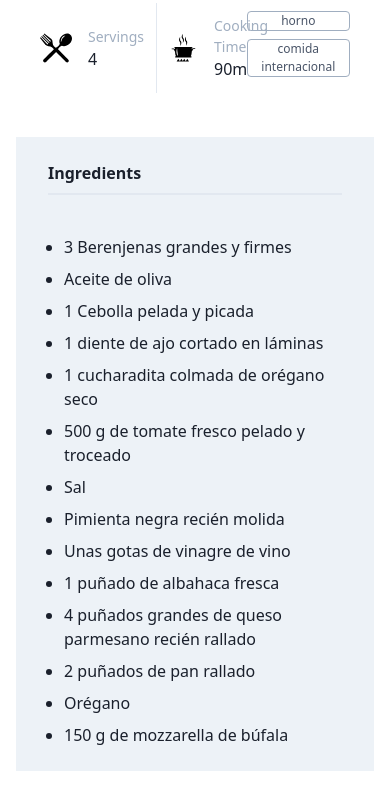
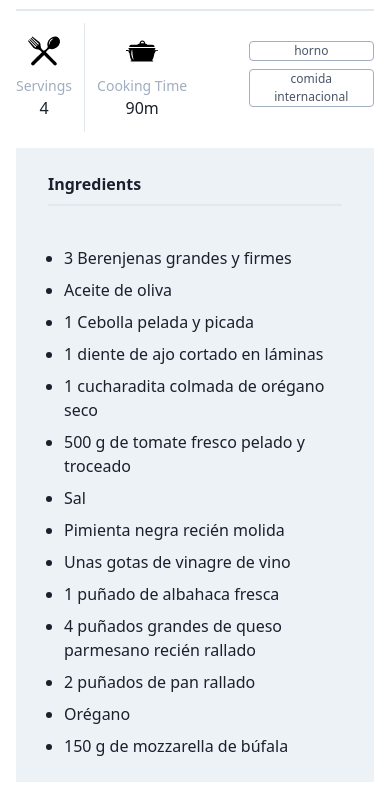
Before and after one commit to rubenRP/cookbook, a Gatsby site: page /berenjenas-a-la-parmigiana/ in a window 390 px wide. Shown: the part 379-1190 px from the top of the page. Built offline with nearby package versions, Linux system fonts and the light colour scheme; Gatsby itself is replaced by a stand-in of ours.

Commit message:
Style fixes

```diff
--- a/src/components/QuickInfo/index.tsx
+++ b/src/components/QuickInfo/index.tsx
@@ -12,7 +12,7 @@ const QuickInfo = ({
   return (
     <div className="flex items-center content-between divide-x divide-gray-300 w-2/3">
       {servings ? (
-        <div className="p-3 pl-0 flex items-center justify-center">
+        <div className="p-3 pl-0 flex flex-col lg:flex-row items-center justify-center">
           <svg
             x="0px"
             y="0px"
@@ -44,7 +44,7 @@ c-0.069,0.105-1.127-1.522-1.44-4.642C253.229,117.463,253.148,113.077,253.636,107
               />
             </g>
           </svg>
-          <div className="ml-4">
+          <div className="lg:ml-4 text-center lg:text-left mt-2 lg:mt-0">
             <div className="text-sm text-gray-500">Servings</div>
             <span>{servings}</span>
           </div>
@@ -53,110 +53,42 @@ c-0.069,0.105-1.127-1.522-1.44-4.642C253.229,117.463,253.148,113.077,253.636,107
         ""
       )}
       {cooking_time ? (
-        <div className="p-3 flex items-center justify-center">
+        <div className="p-3 flex flex-col lg:flex-row items-center justify-center">
           <svg
-            version="1.1"
             x="0px"
             y="0px"
-            width="375.028px"
-            height="375.028px"
-            viewBox="0 0 375.028 375.028"
-            className="w-10 h-auto"
+            viewBox="0 0 380.721 380.722"
+            className="w-8 h-auto"
           >
             <g>
               <g>
-                <rect x="57.559" y="363.456" width="243.783" height="11.572" />
-                <polygon
-                  points="175.988,355.473 182.344,355.473 215.259,355.473 219.884,355.473 259.178,355.473 237.219,322.535
-217.583,352.011 197.947,322.535 179.166,350.721 160.378,322.535 140.749,352.011 121.107,322.535 99.142,355.473
-138.442,355.473 143.055,355.473 		"
+                <path
+                  d="M309.126,116.036c-7.238,0-27.583,0-53.655,0c-6.785-5.676-16.173-10.352-27.35-13.524
+			c0.139-6.57-0.791-17.811-8.029-26.247c-5.844-6.866-14.325-10.34-25.166-10.34c-10.857,0-19.293,3.497-25.044,10.375
+			c-6.768,8.116-7.709,18.787-7.528,25.485c-12.293,3.178-22.569,8.151-29.86,14.25c-33.305,0-60.005,0-67.139,0
+			c-21.373,0-26.345,18.171-26.345,26.88c9.672,0,293.912,0,300.929,0C339.939,132.384,335.165,116.036,309.126,116.036z
+			 M193.985,97.917c-5.966,0-11.676,0.476-17.235,1.202c0.156-4.45,1.144-9.922,4.234-13.611c2.917-3.462,7.482-5.164,13.942-5.164
+			c6.495,0,11.143,1.725,14.187,5.234c3.23,3.771,4.346,9.353,4.59,13.838C207.417,98.486,200.829,97.917,193.985,97.917z"
                 />
                 <path
-                  d="M309.464,186.125c-4.346,1.534-9.923,6.675-13.56,10.369c-0.151-9.19-0.453-15.58-0.522-17.404h8.062v-11.41H69.067v11.41
-h9.138c-0.087,1.859-0.406,8.545-0.534,18.102c-3.573-3.497-8.308-7.604-12.112-8.946c-7.023-2.475-30.389,0-30.389,0v9.458
-c0,0,22.964-0.802,27.902,2.068c4.961,2.869,10.276,27.164,14.407,27.164c0.151,0,0.401,0,0.569,0
-c1.122,25.922,4.758,54.016,14.715,63.09H80.407v15.058h210.605v-15.058h-10.201c10.201-9.318,13.803-38.736,14.826-65.182
-c0.72,0,1.37,0,1.882,0c4.112,0,9.458-24.306,14.407-27.164c4.926-2.881,27.932-2.092,27.932-2.092v-9.451
-C339.835,186.125,316.435,183.674,309.464,186.125z M106.724,270.786c-2.226-4.393-4.416-9.714-6.071-15.639
-c-1.011-2.871-1.44-6.193-2.126-9.389c-0.813-3.3-0.883-6.506-1.133-9.62c-0.308-2.975-0.331-6.6-0.157-9.783
-c0.087-3.229,0.192-6.366,0.442-9.388c0.337-3.044,0.204-5.949,0.848-8.737c0.534-2.742,1.046-5.356,1.499-7.761
-c1.963-9.656,5.211-15.43,5.211-15.43s-0.035,1.644,0.25,4.479c0.273,2.853,0.261,6.675,0.889,11.438
-c0.406,4.718,0.691,10.108,1.499,15.94c0.407,2.905,0.645,5.879,0.895,8.9c0.105,3.091,0.75,5.729,1.156,9.109
-c0.807,6.482,1.737,11.92,2.556,17.707c0.784,5.728,1.499,11.131,2.132,15.731c1.15,9.329,1.423,16.126,1.423,16.126
-S111.15,279.627,106.724,270.786z"
-                />
-                <path
-                  d="M135.444,94.942c1.365,2.568,2.295,3.283,3.498,5.02l3.09,3.724c0.569,1.237,1.499,2.237,1.917,3.619
-c1,2.58,2.104,5.316,2.452,8.325c0.987,5.914,0.912,12.101,0.662,17.492c-0.709,10.805-1.761,18.688-1.761,18.688
-s5.775-5.588,10.364-16.655c1.145-2.748,2.26-5.838,2.986-9.289c0.737-3.428,1.464-7.186,1.295-11.247
-c0-3.997-0.482-8.423-2.091-12.716c-0.634-2.202-1.976-4.224-2.998-6.338c-0.593-1.04-1.394-1.952-2.097-2.928l-1.127-1.452
-l-0.558-0.715l-0.134-0.168c0.07,0.087,0.18,0.204,0.395,0.442l-0.063-0.07l-0.198-0.273c-0.964-1.325-2.881-3.189-3.084-4.026
-c-0.465-0.958-1.116-1.772-1.557-3.259c-1.046-2.556-1.859-5.496-2.271-8.47c-0.906-5.984-0.785-12.183-0.535-17.608
-c0.709-10.817,1.65-18.712,1.65-18.712s-5.71,5.647-10.3,16.679c-2.283,5.496-4.322,12.374-4.416,20.426
-c0.082,3.985,0.157,8.377,1.795,12.688C132.895,90.208,134.132,92.624,135.444,94.942z M150.944,90.3
-C150.956,90.312,150.741,90.062,150.944,90.3L150.944,90.3z"
-                />
-                <path
-                  d="M169.446,56.629c1.365,2.574,2.295,3.288,3.498,5.025l3.09,3.724c0.575,1.237,1.499,2.237,1.918,3.613
-c0.998,2.585,2.108,5.321,2.451,8.331c0.987,5.914,0.918,12.101,0.668,17.486c-0.715,10.805-1.76,18.694-1.76,18.694
-s5.768-5.594,10.357-16.655c1.145-2.748,2.26-5.844,2.98-9.295c0.743-3.428,1.464-7.186,1.301-11.241
-c0-3.997-0.488-8.423-2.091-12.722c-0.628-2.196-1.976-4.218-2.998-6.338c-0.593-1.034-1.394-1.952-2.091-2.928l-1.109-1.429
-l-0.559-0.714l-0.156-0.198c0.075,0.082,0.18,0.198,0.395,0.441l-0.046-0.075l-0.216-0.273c-0.964-1.307-2.881-3.189-3.084-4.02
-c-0.459-0.964-1.115-1.76-1.557-3.248c-1.046-2.574-1.854-5.496-2.271-8.47c-0.895-6.001-0.773-12.182-0.523-17.608
-C178.347,7.901,179.3,0,179.3,0s-5.717,5.653-10.307,16.679c-2.294,5.501-4.333,12.374-4.426,20.432
-c0.093,3.985,0.156,8.377,1.807,12.682C166.914,51.883,168.151,54.3,169.446,56.629z M184.946,51.982
-C184.97,51.994,184.76,51.755,184.946,51.982L184.946,51.982z"
-                />
-                <path
-                  d="M211.448,91.375c1.371,2.568,2.301,3.282,3.509,5.02l3.091,3.724c0.569,1.237,1.498,2.237,1.917,3.613
-c0.999,2.585,2.103,5.322,2.451,8.331c0.977,5.914,0.906,12.101,0.663,17.492c-0.709,10.799-1.755,18.688-1.755,18.688
-s5.763-5.588,10.364-16.655c1.139-2.748,2.254-5.844,2.974-9.295c0.744-3.422,1.464-7.186,1.302-11.241
-c0-3.997-0.488-8.423-2.092-12.716c-0.627-2.202-1.975-4.224-2.997-6.344c-0.604-1.034-1.395-1.952-2.092-2.928l-1.115-1.423
-l-0.558-0.714l-0.128-0.18c0.069,0.082,0.175,0.203,0.384,0.441l-0.07-0.099l-0.209-0.273c-0.965-1.307-2.881-3.189-3.079-4.02
-c-0.465-0.964-1.127-1.76-1.557-3.248c-1.058-2.574-1.859-5.496-2.277-8.47c-0.895-6.001-0.778-12.182-0.522-17.608
-c0.72-10.817,1.649-18.718,1.649-18.718s-5.704,5.653-10.294,16.685c-2.301,5.496-4.334,12.368-4.427,20.426
-c0.093,3.985,0.151,8.377,1.801,12.682C208.915,86.629,210.158,89.04,211.448,91.375z M226.971,86.722
-C226.982,86.733,226.762,86.495,226.971,86.722L226.971,86.722z"
+                  d="M352.406,179.939c-3.427,1.214-7.656,4.816-10.921,7.982c0.848-8.162,1.405-14.802,1.73-19.095h5.646v-14.773H30.127
+			v14.762h8.186c0.15,4.369,0.447,11.183,1.011,19.525c-3.288-3.189-7.57-6.867-11.021-8.069c-6.507-2.306-28.303,0-28.303,0v8.807
+			c0,0,21.414-0.75,26.02,1.928c4.607,2.672,9.58,25.311,13.408,25.311c0.633,0,1.499,0,2.451,0
+			c3.881,33.475,9.957,72.988,26.021,87.303H55.764v11.178h266.213v-11.178h-13.942c15.673-14.36,24.794-54.072,29.859-87.615
+			c1.349,0,2.568,0,3.394,0c3.834,0,8.807-22.634,13.407-25.324c4.612-2.689,26.026-1.935,26.026-1.935v-8.807
+			C380.721,179.939,358.913,177.632,352.406,179.939z M78.705,279.941c-5.966-10.945-12.234-26.445-14.436-43.513
+			c-0.593-4.612-0.831-8.075-0.854-12.583c0.012-4.066,0.082-8.04,0.296-11.921c0.604-7.703,1.51-14.895,2.905-20.995
+			c1.284-6.077,2.876-11.073,4.224-14.477c1.295-3.439,2.341-5.281,2.341-5.281s0.872,8.36,1.824,20.344
+			c0.546,6.001,1.069,12.949,1.615,20.386c0.272,3.694,0.546,7.528,0.831,11.409c0.279,3.438,0.586,8.052,1.11,11.433
+			c0.418,3.637,1.034,7.575,1.69,11.293c0.703,3.788,1.365,7.506,2.033,11.119c1.487,7.285,2.881,14.105,4.055,19.938
+			c2.573,11.747,3.974,20.066,3.974,20.066S84.578,290.896,78.705,279.941z"
                 />
               </g>
             </g>
           </svg>
-          <div className="ml-4">
+          <div className="lg:ml-4 text-center lg:text-left mt-2 lg:mt-0">
             <div className="text-sm text-gray-500">Cooking Time</div>
             <span>{cooking_time}</span>
-          </div>
-        </div>
-      ) : (
-        ""
-      )}
-      {category ? (
-        <div className="p-3 flex items-center justify-center w-full">
-          <svg
-            x="0px"
-            y="0px"
-            width="380.716px"
-            height="380.716px"
-            viewBox="0 0 380.716 380.716"
-            className="w-1/5 h-auto mb-2"
-          >
-            <g>
-              <path
-                d="M368.95,80.009c-17.044-28.338-50.297-44.592-91.311-44.592c-29.303,0-55.561,12.862-77.066,29.151
-c-19.188-21.239-56.252-40.63-95.831-39.596C79.181,25.639,42.919,35.108,15.33,76.5C1.115,97.82-3.242,120.343,2.375,143.447
-c10.62,43.709,55.084,76.189,73.773,88.168v108.181c0,8.831,7.163,15.988,15.981,15.988h211.257c8.83,0,15.987-7.157,15.987-15.988
-V223.412c19.264-9.679,35.483-23.005,45.173-41.217C384.474,144.73,386.03,108.445,368.95,80.009z M336.337,167.207
-c-26.467,49.792-139.441,51.802-180.746,48.386c-8.76-0.79-16.516,5.81-17.242,14.594c-0.737,8.795,5.798,16.533,14.587,17.253
-c1.772,0.151,13.827,1.093,31.469,1.093c26.892,0,66.755-2.22,103.018-12.805v88.105H108.105V222.634
-c0-5.798-3.154-11.143-8.22-13.966c-0.558-0.313-56.583-31.945-66.47-72.82c-3.451-14.245-0.668-27.868,8.493-41.606
-c16.062-24.085,37.464-36.634,63.653-37.313c28.518-0.668,57.286,13.53,71.1,28.768c-21.785,22.046-34.943,43.378-36.053,45.226
-c-4.566,7.529-2.161,17.335,5.368,21.924c7.529,4.578,17.358,2.202,21.953-5.345c0.482-0.796,49.548-80.105,109.733-80.105
-c29.499,0,52.795,10.614,63.902,29.093C352.638,114.905,350.779,140.019,336.337,167.207z"
-              />
-            </g>
-          </svg>
-          <div className="ml-4">
-            <div className="text-sm text-gray-500">Category</div>
-            <span>{category}</span>
           </div>
         </div>
       ) : (
--- a/src/templates/recipe.js
+++ b/src/templates/recipe.js
@@ -18,7 +18,7 @@ const RecipeTemplate = ({ data, pageContext, location }) => {
     <Layout location={location} title={siteTitle}>
       <SEO title={frontmatter.title} description={recipe.excerpt} />
       <article className="w-full">
-        <header className="w-full lg:max-w-full mb-10">
+        <header className="w-full lg:max-w-full mb-4 lg:mb-10">
           <div className="lg:flex overflow-hidden">
             <div
               className="h-48 lg:h-auto lg:w-1/3 flex-none bg-cover overflow-hidden"
@@ -26,7 +26,7 @@ const RecipeTemplate = ({ data, pageContext, location }) => {
                 backgroundImage: `url(${mainImage})`,
               }}
             />
-            <div className="bg-white px-6 flex flex-col justify-between leading-normal w-full relative">
+            <div className="bg-white mt-6 lg:mt-0 lg:px-6 flex flex-col justify-between leading-normal w-full relative">
               <h1 className="font-bold text-xl">{recipe.frontmatter.title}</h1>
 
               {frontmatter.source ? (
@@ -91,7 +91,7 @@ const RecipeTemplate = ({ data, pageContext, location }) => {
           </div>
         </header>
         <div className="flex flex-col lg:flex-row mb-10">
-          <section className="w-full lg:w-1/3 mb-10 lg:mb-0">
+          <section className="w-full lg:w-1/3 mb-4 lg:mb-0">
             <div className="bg-gray-200 px-8 py-4 ">
               <h3 className="font-bold text-l w-full py-2 mb-10 border-b-2 border-gray-300">
                 Ingredients
```
